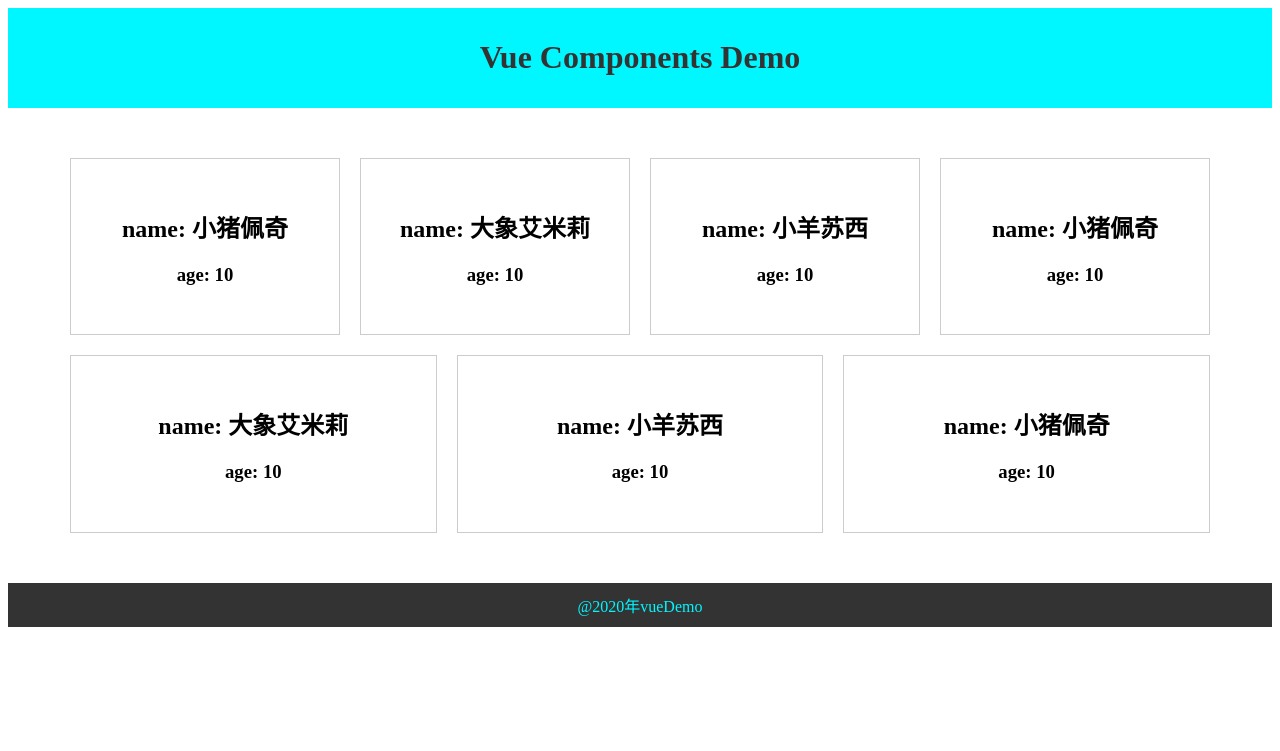
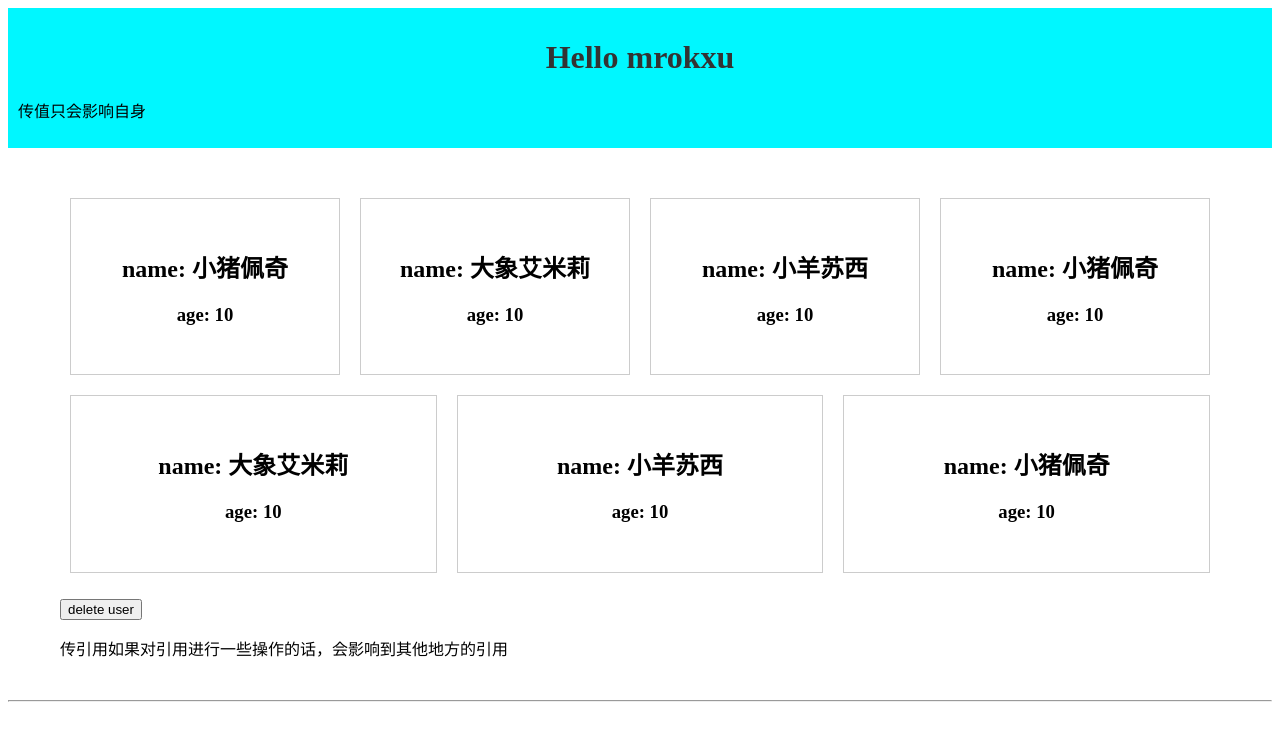
Before and after one commit to xu-xingxing/vuecli-demo, a Vue app: page / in a window 1280 px wide. Shown: the top 751 px of the page. Built offline with nearby package versions, Linux system fonts and the light colour scheme.

Commit message:
vue属性传值（传值和传引用）

```diff
--- a/src/App.vue
+++ b/src/App.vue
@@ -1,12 +1,16 @@
 <template>
   <div id="app">
     <!-- <Header/> -->
-    <Header></Header>
+    <!-- 传值 -->
+    <Header :title="title" @ChageAppTitle="titleChange"></Header>
     <!-- 3.调用组件 -->
-    <Users/>
+    <!-- 属性传值： 值有两种情况：1.传值（string, boolean, number) 2.传引用(object, array) -->
+    <Users :users="users"/>
+    <hr>
+    <Users :users="users"/>
     <!-- <my-users></my-users> -->
     <!-- <p>子组件如果想使用父组件的样式，可以将scoped去掉</p> -->
-    <Footer/>
+    <Footer :title="title"/>
   </div>
 </template>
 
@@ -17,6 +21,20 @@ import Header from './components/Header'
 import Footer from './components/Footer'
 export default {
   name: 'App',
+  data() {
+    return {
+      users: [
+        {name:   "小猪佩奇",age: 10, hobby: '吃饭',show: false},
+        {name: "大象艾米莉",age: 10, hobby: '',show: false},
+        {name:   "小羊苏西",age: 10, hobby: '吃饭睡觉打六六',show: false},
+        {name:   "小猪佩奇",age: 10, hobby: '',show: false},
+        {name: "大象艾米莉",age: 10, hobby: '睡觉打六六',show: false},
+        {name:   "小羊苏西",age: 10, hobby: '',show: false},
+        {name:   "小猪佩奇",age: 10, hobby: '吃饭',show: false}
+      ],
+      title: 'Hello mrokxu'
+    }
+  },
   components: {
     // 2.注册组件
     Users,
@@ -24,6 +42,12 @@ export default {
     // "my-users": Users
     Header,
     Footer
+  },
+  methods: {
+    titleChange(val) {
+      console.log(val)
+      this.title = val
+    }
   }
 }
 </script>
--- a/src/components/Footer.vue
+++ b/src/components/Footer.vue
@@ -1,11 +1,16 @@
 <template>
   <div id="footer">
-    <p>@{{ copy_right }}</p>
+    <p>{{ title }}@{{ copy_right }}</p>
   </div>
 </template>
 
 <script>
 export default {
+  props: {
+    title: {
+      type: String
+    }
+  },
   data() {
     return {
       copy_right: '2020年vueDemo'
--- a/src/components/Header.vue
+++ b/src/components/Header.vue
@@ -1,14 +1,29 @@
 <template>
-  <div id="header">
+  <div id="header" @click="changeTitle">
    <h1>{{ title }}</h1>
+   <p>传值只会影响自身</p>
   </div>
 </template>
 
 <script>
 export default {
+  props: {
+    title: {
+      type: String
+    }
+  },
   data() {
     return {
-      title: "Vue Components Demo"
+      // title: "Vue Components Demo"
+    }
+  },
+  methods: {
+    changeTitle() {
+      // 本质上不能在子组件中修改父组件传过来的内容
+      // this.title = "hello 米斯特okxu修改了title值"
+
+      // 可以使用注册事件的方法
+       this.$emit('ChageAppTitle', "hello 米斯特okxu通过$emit注册事件修改了title值")
     }
   }
 }
--- a/src/components/Users.vue
+++ b/src/components/Users.vue
@@ -11,23 +11,40 @@
       在style标签中加入scoped之后，当前样式只针对当前组件起作用
       原理是给当前标签加上了一个唯一的属性值
     </p> -->
+    <!-- 传引用 -->
+    <button @click="deleteUser">delete user</button>
+    <p>传引用如果对引用进行一些操作的话，会影响到其他地方的引用</p>
   </div>
 </template>
 
 <script>
 export default {
+  // 写法一
+  // props: ["users","user2", "users3"],
+  // 写法二
+  // 多个属性往后写就行了
+  props: {
+    users: {
+      // 定义接收数据的类型
+      type: Array,
+      // require 表示的是必须要传的属性
+      require: true
+    },
+    user1: {
+
+    },
+    user2: {
+
+    }
+  },
   data() {
     return {
-      users: [
-        {name:   "小猪佩奇",age: 10, hobby: '吃饭',show: false},
-        {name: "大象艾米莉",age: 10, hobby: '',show: false},
-        {name:   "小羊苏西",age: 10, hobby: '吃饭睡觉打六六',show: false},
-        {name:   "小猪佩奇",age: 10, hobby: '',show: false},
-        {name: "大象艾米莉",age: 10, hobby: '睡觉打六六',show: false},
-        {name:   "小羊苏西",age: 10, hobby: '',show: false},
-        {name:   "小猪佩奇",age: 10, hobby: '吃饭',show: false},
-      ],
       is_show_hobby: false
+    }
+  },
+  methods: {
+    deleteUser() {
+      this.users.pop()
     }
   }
 }
```
